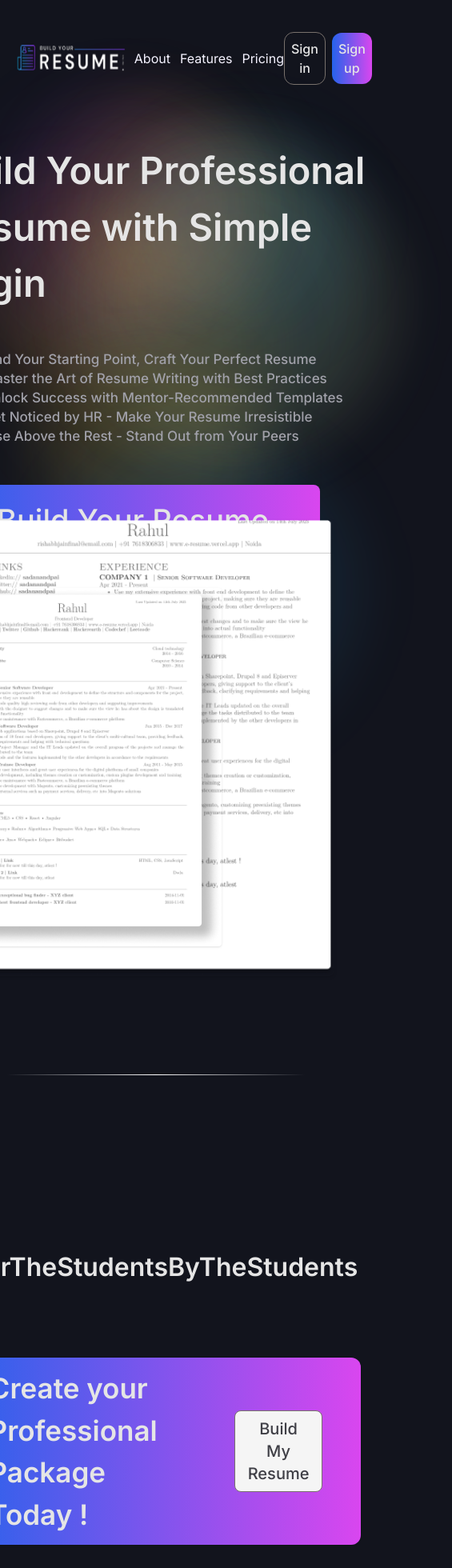
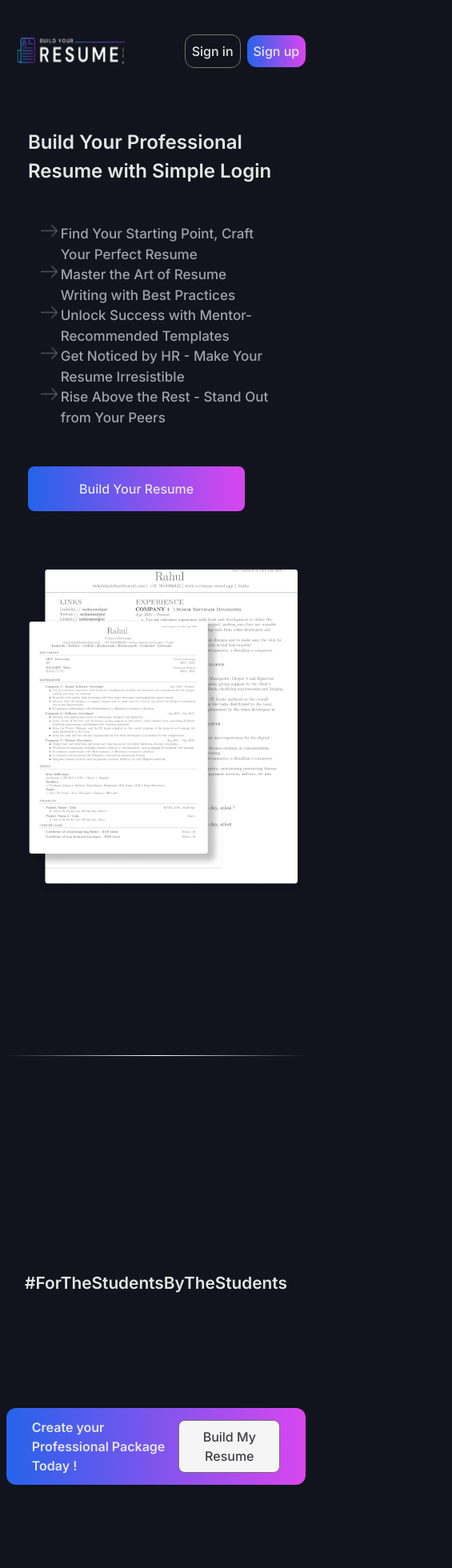
Before and after one commit to rishi23root/buildYourResume, a Next.js app: page / in a window 390 px wide. Shown: the top 1960 px of the page at 80% size, 565 px wide, since content can reach past the window. Built offline with nearby package versions, Linux system fonts and the light colour scheme.

Commit message:
responsive finalized fix for mobile

```diff
--- a/src/app/layout.tsx
+++ b/src/app/layout.tsx
@@ -38,7 +38,7 @@ export default function RootLayout({
           "relative"
         )}
       >
-        <NoSSR>
+        {/* <NoSSR>
           <BubbleUnderlay
             className={clsx(
               "fixed",
@@ -49,7 +49,7 @@ export default function RootLayout({
               "select-none"
             )}
           />
-        </NoSSR>
+        </NoSSR> */}
         {children}
       </body>
     </html>
--- a/src/app/page.tsx
+++ b/src/app/page.tsx
@@ -26,7 +26,7 @@ export default function Home() {
       <SectionPrice editorLink={editorLink} />
       <Line />
       <Footer />
-      {/*
+{/*
       <div className="fixed bottom-0 right-0 flex items-center p-2 m-2 text-3xl text-pink-600 bg-gray-300 border border-gray-400 rounded">
         <svg
           className="inline w-auto h-6"
--- a/src/components/Footer.tsx
+++ b/src/components/Footer.tsx
@@ -4,24 +4,24 @@ import React from "react";
 
 function Footer() {
   return (
-    <div className="flex items-end justify-between w-full ">
+    <footer className="w-full fcb ">
       <Image
         alt="logo"
-        className="h-20 w-96"
+        className="w-20 h-10 lg:w-96 lg:h-20"
         src="/logo.png"
         width={350}
         height={80}
       />
-      <div className="flex flex-col items-end justify-end w-[60%] gap-2 h-full py-2">
+      <div className="flex flex-col items-end justify-end lg:w-[60%] w-full gap-2 h-full py-2 ">
         <Link
           href={"mailto:contact@buildyourresume.online"}
-          className="text-base font-medium text-right text-white w-96 "
+          className="text-base font-medium text-right text-white "
         >
           contact@buildyourresume.online
         </Link>
-        <div className="h-px border border-white w-96"></div>
+        <div className="w-full h-px border border-white"></div>
       </div>
-    </div>
+    </footer>
   );
 }
 
--- a/src/components/Nav.tsx
+++ b/src/components/Nav.tsx
@@ -15,7 +15,7 @@ function Nav({editorLink}: {editorLink: string}) {
         height={65}
         priority
       />
-      <div className="flex items-center justify-center gap-3 lg:gap-12 lg:text-2xl font-base">
+      <div className="hidden gap-3 fcc lg:gap-12 lg:text-2xl font-base md:flex">
         <Link href={"#about"} className="text-violet-50">
           About
         </Link>
--- a/src/components/Sections/HeroSection.tsx
+++ b/src/components/Sections/HeroSection.tsx
@@ -3,15 +3,17 @@ import React from "react";
 
 function HeroSection() {
   return (
-    <section className="fcb min-h-[55vh] my-10 flex-wrap justify-center md:gap-20  lg:justify-between xl:justify-between ">
+    <section className="fcb min-h-[55vh] my-10 flex-wrap justify-center md:gap-20 gap-8  lg:justify-between xl:justify-between ">
       {/* text  */}
-      <div className="flex flex-col justify-between h-full gap-8  max-w-[35em] ">
-        <div className="  flex-col justify-start items-start gap-[2rem] flex ">
-          <div className="text-neutral-200 text-[47px] font-semibold ">
-            Build Your Professional Resume with Simple Login
+      <div className="flex flex-col justify-between h-full gap-8  md:max-w-[35em] max-w-[20em] ">
+        <div className="  flex-col justify-start items-start gap-[2rem] flex  ">
+          <div className="text-neutral-200 text-[1.5rem] font-semibold md:text-[3rem]">
+            Build Your Professional
+            <br />
+            Resume with Simple Login
           </div>
-          <div className="w-[526px] flex-col justify-between items-start flex p-4">
-            <div className="w-[526px] h-6 justify-start items-center gap-[9px] inline-flex">
+          <div className="flex flex-col items-start justify-between p-4 ">
+            <div className="flex items-start justify-start gap-1 ">
               <Image
                 className="w-[22px] h-[17px]"
                 alt="arrow svg"
@@ -19,11 +21,11 @@ function HeroSection() {
                 width={22}
                 height={17}
               />
-              <div className="w-[503px] text-zinc-400 text-[17px] font-medium">
+              <div className=" text-zinc-400 text-[17px] font-medium">
                 Find Your Starting Point, Craft Your Perfect Resume
               </div>
             </div>
-            <div className="w-[526px] h-6 justify-start items-center gap-[9px] inline-flex">
+            <div className="flex items-start justify-start gap-1 ">
               <Image
                 className="w-[22px] h-[17px]"
                 alt="arrow svg"
@@ -31,11 +33,11 @@ function HeroSection() {
                 width={22}
                 height={17}
               />
-              <div className="w-[503px] text-zinc-400 text-[17px] font-medium">
+              <div className=" text-zinc-400 text-[17px] font-medium">
                 Master the Art of Resume Writing with Best Practices
               </div>
             </div>
-            <div className="w-[526px] h-6 justify-start items-center gap-[9px] inline-flex">
+            <div className="flex items-start justify-start gap-1 ">
               <Image
                 className="w-[22px] h-[17px]"
                 alt="arrow svg"
@@ -43,11 +45,11 @@ function HeroSection() {
                 width={22}
                 height={17}
               />
-              <div className="w-[503px] text-zinc-400 text-[17px] font-medium">
+              <div className=" text-zinc-400 text-[17px] font-medium">
                 Unlock Success with Mentor-Recommended Templates
               </div>
             </div>
-            <div className="w-[526px] h-6 justify-start items-center gap-[9px] inline-flex">
+            <div className="flex items-start justify-start gap-1 ">
               <Image
                 className="w-[22px] h-[17px]"
                 alt="arrow svg"
@@ -55,11 +57,11 @@ function HeroSection() {
                 width={22}
                 height={17}
               />
-              <div className="w-[503px] text-zinc-400 text-[17px] font-medium">
+              <div className=" text-zinc-400 text-[17px] font-medium">
                 Get Noticed by HR - Make Your Resume Irresistible
               </div>
             </div>
-            <div className="w-[526px] h-6 justify-start items-center gap-[9px] inline-flex">
+            <div className="flex items-start justify-start gap-1 ">
               <Image
                 className="w-[22px] h-[17px]"
                 alt="arrow svg"
@@ -67,7 +69,7 @@ function HeroSection() {
                 width={22}
                 height={17}
               />
-              <div className="w-[503px] text-zinc-400 text-[17px] font-medium">
+              <div className=" text-zinc-400 text-[17px] font-medium">
                 Rise Above the Rest - Stand Out from Your Peers
               </div>
             </div>
@@ -75,14 +77,14 @@ function HeroSection() {
         </div>
         {/* button */}
         <div className="p-4 px-16 rounded-lg bg-gradient-to-r from-blue-600 to-fuchsia-500 border-stone-500 w-fit">
-          <div className="text-center text-neutral-200 text-[38px] font-medium">
+          <div className="text-center text-neutral-200 md::text-[2.3rem] font-medium">
             Build Your Resume
           </div>
         </div>
       </div>
 
       {/* images  */}
-      <div className="relative w-[26em] h-[30em] xl:scale-[1.20] lg:scale-[.9] sm:-translate-x-8 lg:-translate-x-2 xl:-translate-x-16  ">
+      <div className="relative w-[26em] h-[30em] xl:scale-[1.20] lg:scale-[.9] scale-[.7] translate-x-6 lg:-translate-x-2 xl:-translate-x-16  ">
         <Image
           alt="example resume"
           className="absolute rounded shadow right-[11%] top-[50%] -translate-y-1/2 scale-150"
--- a/src/components/Sections/Section2.tsx
+++ b/src/components/Sections/Section2.tsx
@@ -4,18 +4,18 @@ import React from "react";
 function Section2({ editorLink }: { editorLink: string }) {
   return (
     <section className=" min-h-[65vh] fc fce ">
-      <div className="text-center text-neutral-200 lg:text-[4.5rem] md:text-[3rem] text-[2rem]  font-semibold">
+      <div className="text-center text-neutral-200 lg:text-[4.5rem] md:text-[3rem] text-[1.3rem]  font-semibold">
         #ForTheStudentsByTheStudents
       </div>
-      <div className="flex items-center justify-center gap-24 px-12 py-3 shadow bg-gradient-to-r from-blue-600 to-fuchsia-500 rounded-xl">
-        <div className=" text-neutral-200 text-[35px] font-semibold">
+      <div className="flex items-center justify-center px-8 py-3 shadow lg:gap-24 bg-gradient-to-r from-blue-600 to-fuchsia-500 rounded-xl">
+        <div className=" text-neutral-200 md:text-[35px] font-semibold">
           Create your Professional Package <br />
           Today !
         </div>
         <div className="flex items-center justify-center p-2 px-4 border rounded-lg bg-neutral-100 border-stone-500">
           <Link
             href={editorLink}
-            className="text-xl font-medium text-center text-zinc-700"
+            className="font-medium text-center md:text-xl text-zinc-700"
           >
             Build My Resume
           </Link>
--- a/src/components/Sections/SectionAbout.tsx
+++ b/src/components/Sections/SectionAbout.tsx
@@ -4,7 +4,7 @@ export function SectionAbout({ editorLink }: { editorLink: string }) {
   return (
     <section
       id="about"
-      className=" h-[65vh] fc fce w-full fcc fc gap-8 "
+      className=" min-h-[65vh] fc fce w-full fcc fc gap-8 "
     >
       {/* heading */}
       <div className="w-full gap-4 text-center fcc fc">
```
